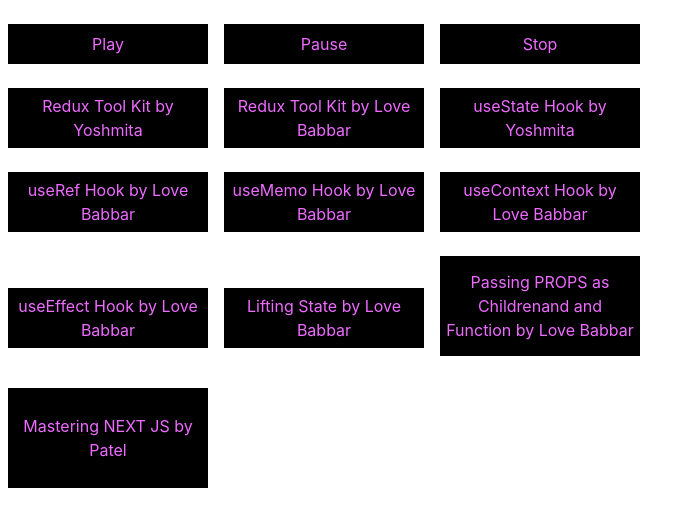
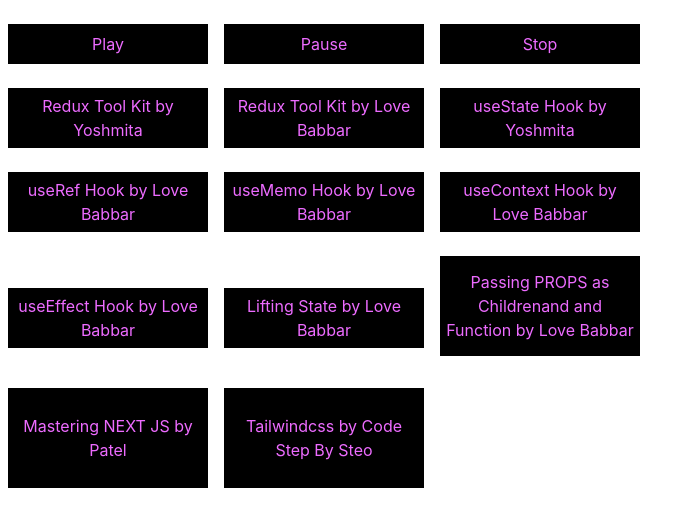
Before and after one commit to techie23456/reactVideos, a React (Vite) app: page / in a window 1280 px wide. Shown: the top 526 px of the page, without its empty margins (0-695 px from the left). Built offline with nearby package versions, Linux system fonts and the light colour scheme.

Commit message:
pushing....

```diff
--- a/src/App.jsx
+++ b/src/App.jsx
@@ -105,7 +105,13 @@
  <button className="m-2 px-1  bg-black text-fuchsia-400 w-50 h-25 cursor-pointer"
        onClick={()=>setVideoId('3qGQ4dGA42o')}>Mastering NEXT JS by Patel</button>
 
+
+       <button className="m-2 px-1  bg-black text-fuchsia-400 w-50 h-25 cursor-pointer"
+       onClick={()=>setVideoId('0HMDcnZGLec')}>Tailwindcss by Code Step By Steo</button>
+
     </div>
+
+
   );
 }
 
```
